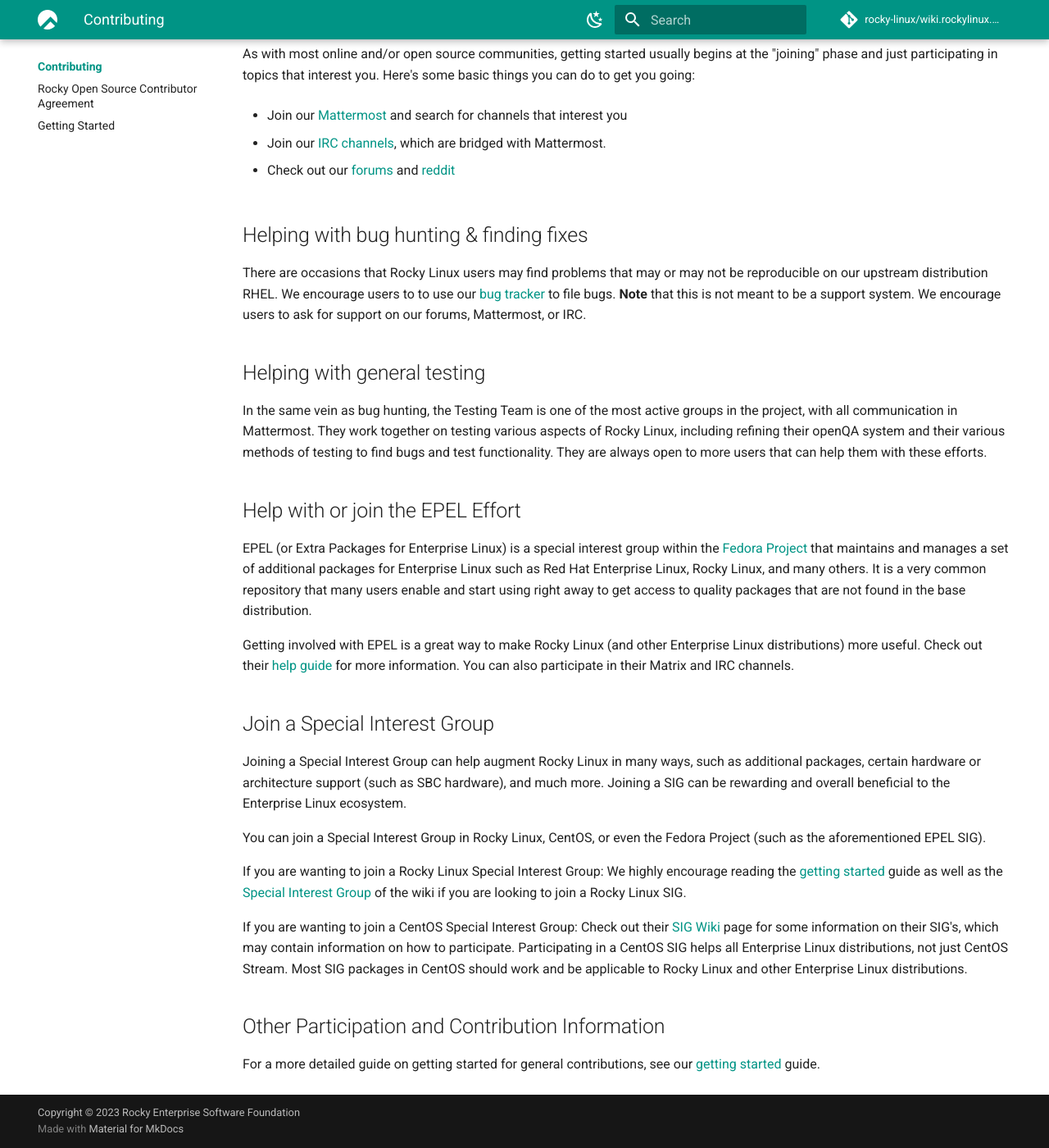
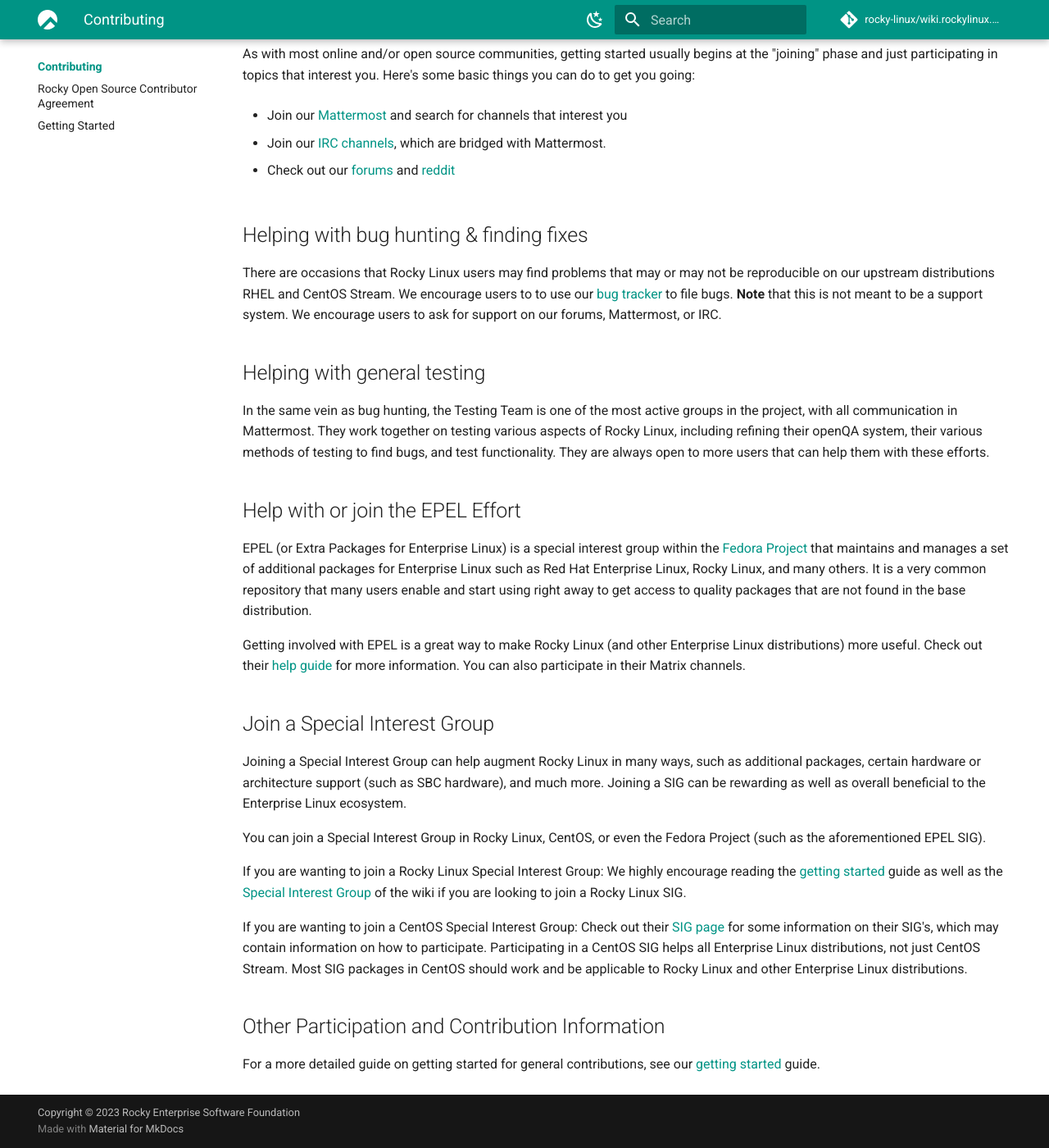
Before and after one commit to rocky-linux/wiki.rockylinux.org, an MkDocs documentation site: the page built from docs/contributing/index.md, in a window 1280 px wide and 1400 px high, scrolled down 384 px. Shown: the whole window at 82% size. Built offline with MkDocs 1.6.1 and Material for MkDocs 9.7.7, drawn with Linux system fonts in a browser that asks for light colours; comment, search, counter and statistics services are not loaded.

Commit message:
update contribute index

```diff
--- a/docs/contributing/index.md
+++ b/docs/contributing/index.md
@@ -25,16 +25,16 @@
 ## Helping with bug hunting & finding fixes
 
 There are occasions that Rocky Linux users may find problems that may or may not be reproducible
-on our upstream distribution RHEL. We encourage users to to use our [bug tracker](https://bugs.rockylinux.org)
-to file bugs. **Note** that this is not meant to be a support system. We encourage users to ask
-for support on our forums, Mattermost, or IRC.
+on our upstream distributions RHEL and CentOS Stream. We encourage users to to use our
+[bug tracker](https://bugs.rockylinux.org) to file bugs. **Note** that this is not meant to be
+a support system. We encourage users to ask for support on our forums, Mattermost, or IRC.
 
 ## Helping with general testing
 
 In the same vein as bug hunting, the Testing Team is one of the most active groups
 in the project, with all communication in Mattermost. They work together on testing
-various aspects of Rocky Linux, including refining their openQA system and their
-various methods of testing to find bugs and test functionality. They are always
+various aspects of Rocky Linux, including refining their openQA system, their
+various methods of testing to find bugs, and test functionality. They are always
 open to more users that can help them with these efforts.
 
 ## Help with or join the EPEL Effort
@@ -46,17 +46,20 @@
 
 Getting involved with EPEL is a great way to make Rocky Linux (and other Enterprise Linux distributions)
 more useful. Check out their [help guide](https://docs.fedoraproject.org/en-US/epel/epel-help/) for more
-information. You can also participate in their Matrix and IRC channels.
+information. You can also participate in their Matrix channels.
 
 ## Join a Special Interest Group
 
-Joining a Special Interest Group can help augment Rocky Linux in many ways, such as additional packages, certain hardware or architecture support (such as SBC hardware), and much more. Joining a SIG can be rewarding and overall beneficial to the Enterprise Linux ecosystem.
+Joining a Special Interest Group can help augment Rocky Linux in many ways, such as additional packages,
+certain hardware or architecture support (such as SBC hardware), and much more. Joining a SIG can be
+rewarding as well as overall beneficial to the Enterprise Linux ecosystem.
 
 You can join a Special Interest Group in Rocky Linux, CentOS, or even the Fedora Project (such as the aforementioned EPEL SIG).
 
-If you are wanting to join a Rocky Linux Special Interest Group: We highly encourage reading the [getting started](start.md) guide as well as the [Special Interest Group](../special_interest_groups) of the wiki if you are looking to join a Rocky Linux SIG.
+If you are wanting to join a Rocky Linux Special Interest Group: We highly encourage reading the [getting started](start.md)
+guide as well as the [Special Interest Group](../special_interest_groups) of the wiki if you are looking to join a Rocky Linux SIG.
 
-If you are wanting to join a CentOS Special Interest Group: Check out their [SIG Wiki](https://wiki.centos.org/SpecialInterestGroup) page for some information on their SIG's, which may contain information on how to participate. Participating in a CentOS SIG helps all Enterprise Linux distributions, not just CentOS Stream. Most SIG packages in CentOS should work and be applicable to Rocky Linux and other Enterprise Linux distributions.
+If you are wanting to join a CentOS Special Interest Group: Check out their [SIG page](https://sigs.centos.org/) for some information on their SIG's, which may contain information on how to participate. Participating in a CentOS SIG helps all Enterprise Linux distributions, not just CentOS Stream. Most SIG packages in CentOS should work and be applicable to Rocky Linux and other Enterprise Linux distributions.
 
 ## Other Participation and Contribution Information
 
```
